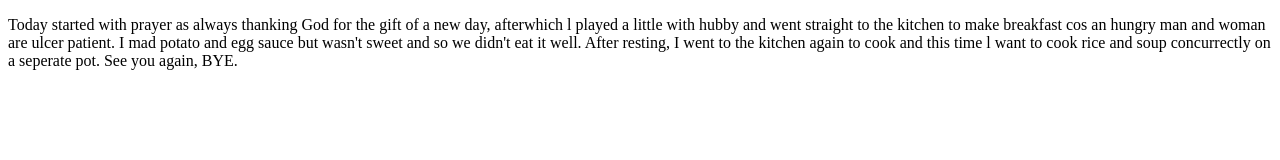
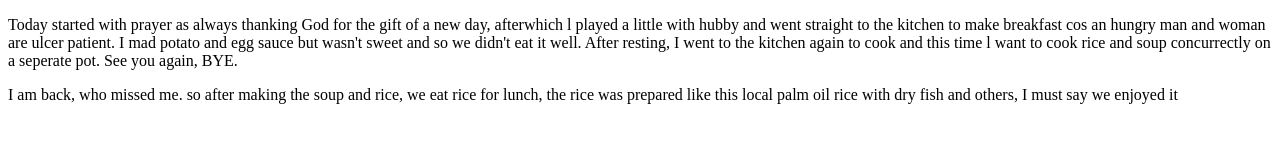
Before and after one commit to Onyinyechi14/Coursera-test, a plain HTML site: page index.html in a window 1280 px wide. Drawn offline with Linux system fonts and the light colour scheme.

Commit message:
I made another input

```diff
--- a/index.html
+++ b/index.html
@@ -7,5 +7,6 @@
 </head>
 <body>
   <p> Today started with prayer as always thanking God for the gift of a new day, afterwhich l played a little with hubby and went straight to the kitchen to make breakfast cos an hungry man and woman are ulcer patient. I mad potato and egg sauce but wasn't sweet and so we didn't eat it well. After resting, I went to the kitchen again to cook and this time l want to cook rice and soup concurrectly on a seperate pot. See you again, BYE.</p>
+  <p> I am back, who missed me. so after making the soup and rice, we eat rice for lunch, the rice was prepared like this local palm oil rice with dry fish and others, I must say we enjoyed it</p>
 </body>
 </html>
```
